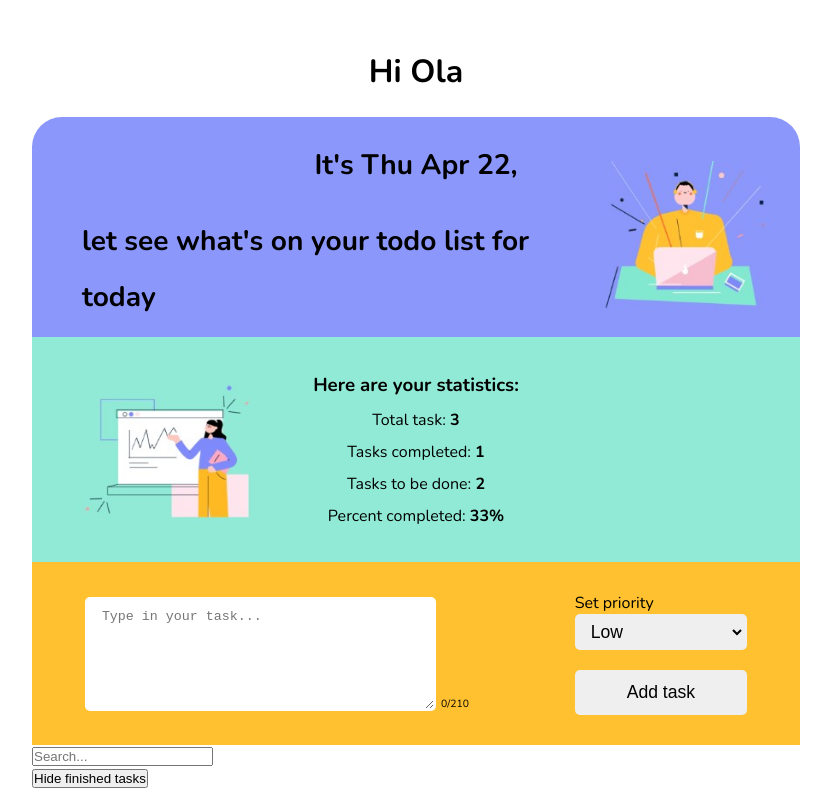
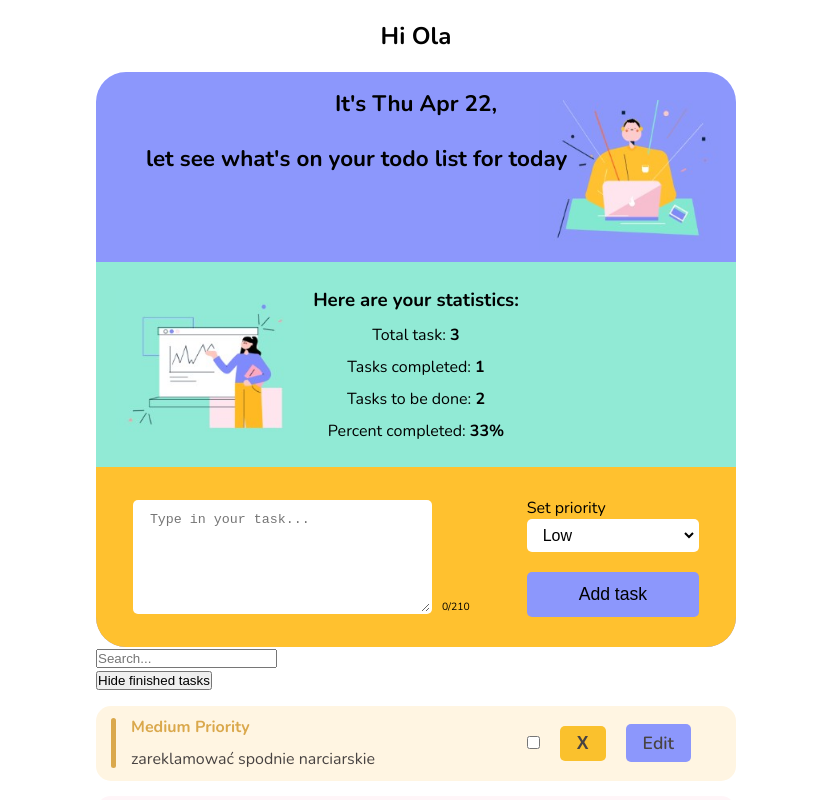
Before and after one commit to oladabro/todoList, a React (Create React App) app: page / in a window 1280 px wide. Shown: the top 800 px of the page, without its empty margins (224-1055 px from the left). Built offline with nearby package versions, Linux system fonts and the light colour scheme; data requests are answered from the project's data file.

Commit message:
add styling to todo item, conditional rendering of colors

```diff
--- a/data/db.json
+++ b/data/db.json
@@ -1,22 +1,22 @@
 {
   "tasks": [
     {
-      "name": "zadzwonić do Aureli",
+      "name": "zareklamować spodnie narciarskie",
+      "isDone": false,
+      "priority": "Medium",
+      "id": 11
+    },
+    {
+      "name": "odkurzyć",
       "isDone": false,
       "priority": "High",
-      "id": 7
+      "id": 12
     },
     {
       "name": "zakupy lidl",
       "isDone": true,
-      "priority": "low",
-      "id": 8
-    },
-    {
-      "name": "umyć moje nike",
-      "isDone": false,
-      "priority": "low",
-      "id": 9
+      "priority": "Low",
+      "id": 13
     }
   ]
 }
--- a/src/components/CreateTodoItem/CreateTodoItemStyle.js
+++ b/src/components/CreateTodoItem/CreateTodoItemStyle.js
@@ -8,6 +8,7 @@ export const CreateTodoItemStyle = styled.form`
   display: flex;
   justify-content: space-around;
   align-items: center;
+  border-radius: 0 0 30px 30px;
 
   & div:first-child {
     width: 50%;
@@ -34,7 +35,9 @@ export const CreateTodoItemStyle = styled.form`
   }
 
   & small {
-    padding-left: 5px;
+    width: 1rem;
+    margin-left: 5px;
+    padding: 0 5px;
     font-size: 0.65rem;
   }
 
@@ -46,6 +49,8 @@ export const CreateTodoItemStyle = styled.form`
     transition: 0.3s;
     outline: none;
     border: 2px solid transparent;
+    background-color: #8c97fc;
+    cursor: pointer;
 
     &:focus {
       border: 2px solid #8c97fc;
@@ -53,7 +58,7 @@ export const CreateTodoItemStyle = styled.form`
   }
 
   & button:hover {
-    background-color: #8c97fc;
+    background-color: #91ead5;
   }
 
   & select {
@@ -62,7 +67,9 @@ export const CreateTodoItemStyle = styled.form`
     border-radius: 5px;
     outline: none;
     border: 2px solid transparent;
-    font-size: 1.1rem;
+    font-size: 1rem;
+    cursor: pointer;
+    background-color: white;
   }
 
   & select:focus {
--- a/src/components/Header/Header.js
+++ b/src/components/Header/Header.js
@@ -10,7 +10,7 @@ export default function Header() {
       <img
         src={require(`../../images/tasks1.jpg`).default}
         alt='tasks_photo'
-        height='160px'
+        height='150px'
       />
       <h3>{`It's ${date},`}</h3>
       <h3>{`let see what's on your todo list for today`}</h3>
--- a/src/components/Header/HeaderStyle.js
+++ b/src/components/Header/HeaderStyle.js
@@ -1,13 +1,13 @@
 import styled from 'styled-components';
 
 export const HeaderStyle = styled.div`
-  font-size: 1.5rem;
+  font-size: 1.2rem;
   text-align: center;
   color: #8c97fc;
   color: black;
   line-height: 2;
   position: relative;
-  height: 200px;
+  height: 180px;
 
   & h3:nth-of-type(2) {
     width: 75%;
@@ -18,16 +18,17 @@ export const HeaderStyle = styled.div`
   }
 
   & h3 {
-    margin-top: 20px;
+    margin-top: 10px;
     position: relative;
     z-index: 10;
+    font-size: 1.4rem;
   }
 
   & img {
     position: absolute;
     top: 60%;
     transform: translateY(-60%);
-    right: 20px;
+    right: 15px;
     z-index: 1;
   }
 `;
--- a/src/components/TasksListStyle.js
+++ b/src/components/TasksListStyle.js
@@ -4,6 +4,5 @@ export const TasksListStyle = styled.ul`
   list-style: none;
 
   & li {
-    padding: 15px;
   }
 `;
--- a/src/components/TodoItem.js
+++ b/src/components/TodoItem/TodoItem.js
@@ -2,8 +2,15 @@ import React from 'react';
 import axios from 'axios';
 import { Link } from 'react-router-dom';
 import { useRecoilState } from 'recoil';
-import { todoListState } from '../state/globalState';
-import { url, updateArrayAtIndex, removeArrayAtIndex } from '../shared/utils';
+import { todoListState } from '../../state/globalState';
+import {
+  url,
+  updateArrayAtIndex,
+  removeArrayAtIndex,
+} from '../../shared/utils';
+import { TodoItemStyle } from './TodoItemStyle';
+
+// ------------------------------------------------------
 
 export default function TodoItem({ task }) {
   const [todoList, setTodoList] = useRecoilState(todoListState);
@@ -31,10 +38,12 @@ export default function TodoItem({ task }) {
 
   return (
     <>
-      <li>
+      <TodoItemStyle color={task.priority}>
         <div>
           <p>{task.priority} Priority</p>
           <span>{task.name}</span>
+        </div>
+        <div>
           <input
             type='checkbox'
             checked={task.isDone}
@@ -44,7 +53,7 @@ export default function TodoItem({ task }) {
           <button onClick={(e) => deleteItem(task.id)}>X</button>
           <Link to={`/${task.id}`}>Edit</Link>
         </div>
-      </li>
+      </TodoItemStyle>
     </>
   );
 }
--- /dev/null
+++ b/src/components/TodoItem/TodoItemStyle.js
@@ -0,0 +1,108 @@
+import styled from 'styled-components';
+
+export const TodoItemStyle = styled.li`
+  padding: 10px 35px;
+  background-color: rgba(231, 251, 245, 255);
+  margin: 15px 0;
+  border-radius: 15px;
+  display: flex;
+  justify-content: space-between;
+  position: relative;
+
+  & div:first-child::before {
+    content: '';
+    display: inline-block;
+    position: absolute;
+    top: 12px;
+    translate: transform(-50%);
+    left: 15px;
+    width: 5px;
+    height: 50px;
+    border-radius: 4px;
+
+    ${(props) => {
+      switch (props.color) {
+        case 'Low':
+          return 'background-color: #20c7a6';
+
+        case 'Medium':
+          return 'background-color: #daa84c';
+        case 'High':
+          return 'background-color: #d49ba5';
+      }
+    }}
+  }
+
+  & p {
+    font-weight: 700;
+    padding-bottom: 10px;
+
+    ${(props) => {
+      switch (props.color) {
+        case 'Low':
+          return 'color: #20c7a6';
+        case 'Medium':
+          return 'color: #daa84c';
+        case 'High':
+          return 'color: #d49ba5';
+      }
+    }}
+  }
+
+  & span {
+    color: #484342;
+    padding-right: 10px;
+  }
+
+  & input {
+    margin: 10px;
+    cursor: pointer;
+    background-color: white;
+  }
+
+  & button,
+  & a {
+    margin: 10px;
+    padding: 5px 15px;
+    border-radius: 5px;
+    border: none;
+    font-size: 1.1rem;
+    font-weight: 600;
+    transition: 0.3s;
+    outline: none;
+    border: 2px solid transparent;
+    color: #484342;
+    background-color: #8ebee3;
+    background-color: #fac12d;
+    cursor: pointer;
+
+    &:focus {
+      border: 2px solid #8c97fc;
+    }
+
+    &:hover {
+      background-color: #8c97fc;
+    }
+  }
+
+  & a {
+    text-decoration: none;
+    background-color: #8c97fc;
+
+    &:hover {
+      background-color: #fac12d;
+    }
+  }
+
+  ${(props) => {
+    switch (props.color) {
+      case 'Low':
+        return 'background-color: #e7fbf5';
+
+      case 'Medium':
+        return 'background-color: #fff5e2';
+      case 'High':
+        return 'background-color: #fff5f8';
+    }
+  }}
+`;
--- a/src/components/TodoList.js
+++ b/src/components/TodoList.js
@@ -7,7 +7,7 @@ import {
   filteredTasksState,
   searchTermState,
 } from '../state/globalState';
-import TodoItem from './TodoItem';
+import TodoItem from '../components/TodoItem/TodoItem';
 import CreateTodoItem from './CreateTodoItem/CreateTodoItem';
 import { url } from '../shared/utils';
 import TodoStats from './TodoStats/TodoStats';
@@ -18,6 +18,7 @@ import Welcome from './Welcome/Welcome';
 import { StatsContainerStyle } from '../shared/StatsContainerStyle';
 import ShowHideTasksBtn from './ShowHideTasksBtn';
 import { TasksListStyle } from './TasksListStyle';
+import { TodoItemStyle } from '../components/TodoItem/TodoItemStyle';
 
 // ----------------------------------------
 
@@ -47,8 +48,8 @@ export default function TodoList() {
       <StatsContainerStyle>
         <Header />
         <TodoStats />
+        <CreateTodoItem />
       </StatsContainerStyle>
-      <CreateTodoItem />
       <SearchBar />
       <ShowHideTasksBtn />
       <TasksListStyle>
--- a/src/components/TodoStats/TodoStats.js
+++ b/src/components/TodoStats/TodoStats.js
@@ -14,7 +14,7 @@ export default function TodoStats() {
       <img
         src={require(`../../images/tasks.jpg`).default}
         alt='tasks_photo'
-        width='200px'
+        height='150px'
       />
 
       <h3>Here are your statistics:</h3>
--- a/src/components/TodoStats/TodoStatsStyle.js
+++ b/src/components/TodoStats/TodoStatsStyle.js
@@ -6,7 +6,7 @@ export const Section = styled.section`
   flex-direction: column;
   align-items: center;
   background-color: #91ead5;
-  padding: 30px 0;
+  padding: 20px 0;
   line-height: 2;
   position: relative;
 
@@ -14,6 +14,6 @@ export const Section = styled.section`
     position: absolute;
     top: 50%;
     transform: translateY(-50%);
-    left: 40px;
+    left: 20px;
   }
 `;
--- a/src/shared/AppContainerStyle.js
+++ b/src/shared/AppContainerStyle.js
@@ -1,9 +1,9 @@
 import styled from 'styled-components';
 
 export const AppContainerStyle = styled.div`
-  width: 60vw;
+  width: 50vw;
   min-height: 60%;
-  margin: 50px auto;
+  margin: 20px auto;
   border-radius: 30px;
   display: flex;
   flex-direction: column;
@@ -11,7 +11,8 @@ export const AppContainerStyle = styled.div`
 
   & h1 {
     text-align: center;
-    margin-bottom: 1.5rem;
+    margin-bottom: 20px;
+    font-size: 1.5rem;
   }
 
   /* linear-gradient(127deg, #91ead5, rgba(0, 255, 0, 0) 70.71%), */
--- a/src/shared/StatsContainerStyle.js
+++ b/src/shared/StatsContainerStyle.js
@@ -4,5 +4,5 @@ export const StatsContainerStyle = styled.section`
   width: 100%;
   background-color: white;
   background-color: #8c97fc;
-  border-radius: 30px 30px 0 0;
+  border-radius: 30px;
 `;
```
